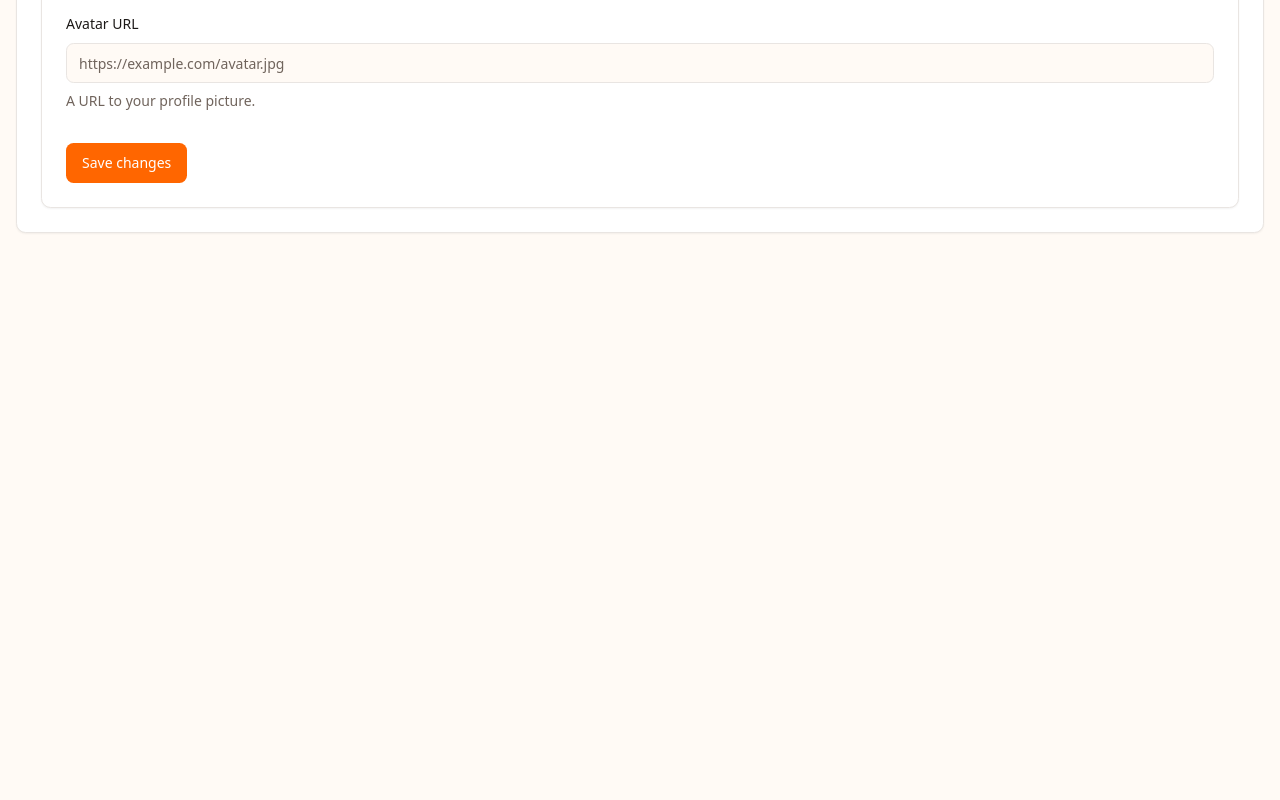
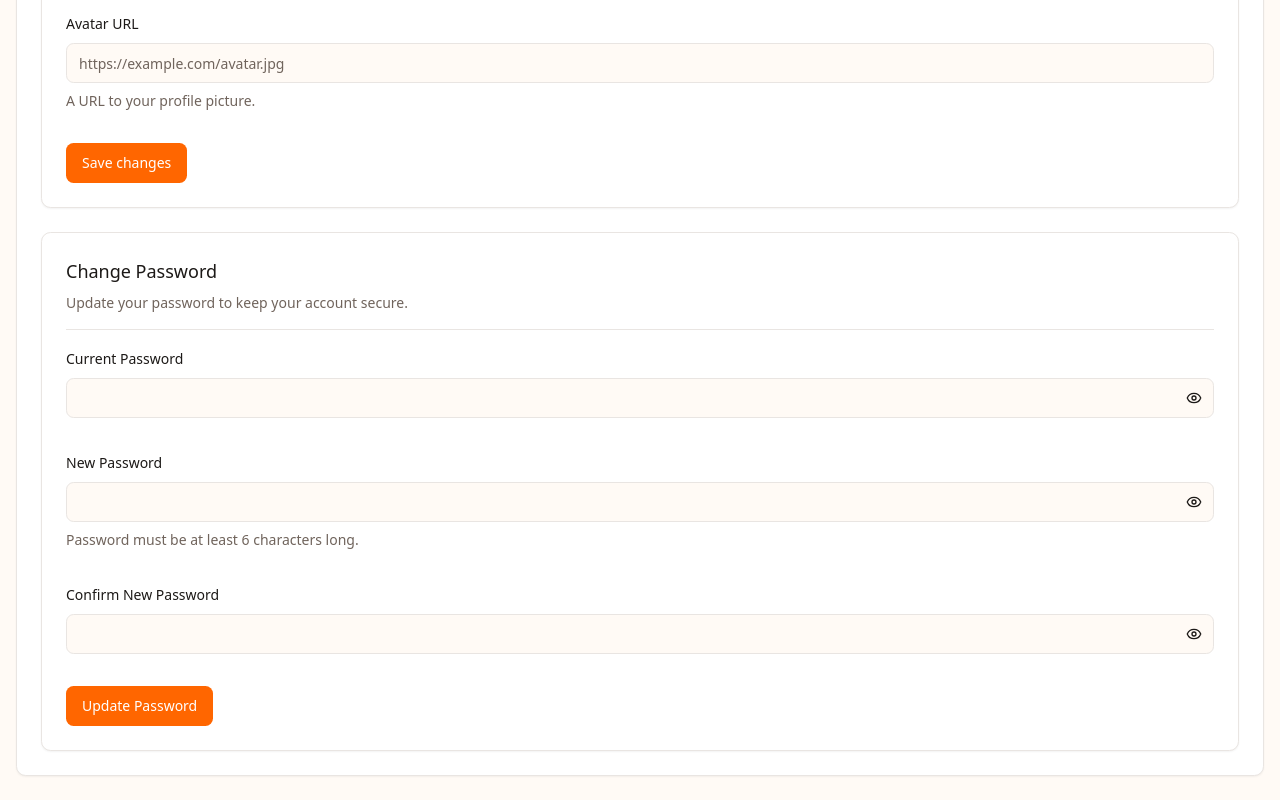
Before and after one commit to isiddharthsingh/futeur-wallet, a React (Vite) app: page /settings in a window 1280 px wide. Shown: the part 653-1453 px from the top of the page. Before the commit the page ends 910 px from the top, so only its background shows below. Built offline with nearby package versions, Linux system fonts and the light colour scheme.

Commit message:
Add edit password functionality
This commit adds the functionality to allow users to edit their login password.

```diff
--- a/src/components/SettingsForm.tsx
+++ b/src/components/SettingsForm.tsx
@@ -19,6 +19,7 @@ import { supabase } from "@/integrations/supabase/client"
 import { format } from "date-fns"
 import { Card, CardContent } from "./ui/card"
 import { Separator } from "./ui/separator"
+import { Eye, EyeOff } from "lucide-react"
 
 const formSchema = z.object({
   username: z.string().min(2, {
@@ -29,13 +30,41 @@ const formSchema = z.object({
   }).optional().or(z.literal('')),
 })
 
+const passwordFormSchema = z.object({
+  currentPassword: z.string().min(6, {
+    message: "Current password is required",
+  }),
+  newPassword: z.string().min(6, {
+    message: "Password must be at least 6 characters.",
+  }),
+  confirmPassword: z.string().min(6, {
+    message: "Please confirm your new password.",
+  }),
+}).refine((data) => data.newPassword === data.confirmPassword, {
+  message: "Passwords don't match",
+  path: ["confirmPassword"],
+});
+
 export function SettingsForm() {
   const { user } = useAuth();
+  const [showCurrentPassword, setShowCurrentPassword] = React.useState(false);
+  const [showNewPassword, setShowNewPassword] = React.useState(false);
+  const [showConfirmPassword, setShowConfirmPassword] = React.useState(false);
+
   const form = useForm<z.infer<typeof formSchema>>({
     resolver: zodResolver(formSchema),
     defaultValues: {
       username: "",
       avatar_url: "",
+    },
+  });
+
+  const passwordForm = useForm<z.infer<typeof passwordFormSchema>>({
+    resolver: zodResolver(passwordFormSchema),
+    defaultValues: {
+      currentPassword: "",
+      newPassword: "",
+      confirmPassword: "",
     },
   });
 
@@ -79,6 +108,21 @@ export function SettingsForm() {
     }
 
     toast.success("Profile updated successfully");
+  }
+
+  async function onPasswordSubmit(values: z.infer<typeof passwordFormSchema>) {
+    try {
+      const { error } = await supabase.auth.updateUser({
+        password: values.newPassword
+      });
+
+      if (error) throw error;
+
+      toast.success("Password updated successfully");
+      passwordForm.reset();
+    } catch (error: any) {
+      toast.error(error.message || "Failed to update password");
+    }
   }
 
   return (
@@ -163,6 +207,122 @@ export function SettingsForm() {
           </Form>
         </CardContent>
       </Card>
+
+      <Card>
+        <CardContent className="pt-6">
+          <div className="space-y-2">
+            <h3 className="text-lg font-medium">Change Password</h3>
+            <p className="text-sm text-muted-foreground">
+              Update your password to keep your account secure.
+            </p>
+          </div>
+          <Separator className="my-4" />
+          <Form {...passwordForm}>
+            <form onSubmit={passwordForm.handleSubmit(onPasswordSubmit)} className="space-y-8">
+              <FormField
+                control={passwordForm.control}
+                name="currentPassword"
+                render={({ field }) => (
+                  <FormItem>
+                    <FormLabel>Current Password</FormLabel>
+                    <div className="relative">
+                      <FormControl>
+                        <Input
+                          type={showCurrentPassword ? "text" : "password"}
+                          {...field}
+                        />
+                      </FormControl>
+                      <Button
+                        type="button"
+                        variant="ghost"
+                        size="icon"
+                        className="absolute right-0 top-0 h-full"
+                        onClick={() => setShowCurrentPassword(!showCurrentPassword)}
+                      >
+                        {showCurrentPassword ? (
+                          <EyeOff className="h-4 w-4" />
+                        ) : (
+                          <Eye className="h-4 w-4" />
+                        )}
+                      </Button>
+                    </div>
+                    <FormMessage />
+                  </FormItem>
+                )}
+              />
+
+              <FormField
+                control={passwordForm.control}
+                name="newPassword"
+                render={({ field }) => (
+                  <FormItem>
+                    <FormLabel>New Password</FormLabel>
+                    <div className="relative">
+                      <FormControl>
+                        <Input
+                          type={showNewPassword ? "text" : "password"}
+                          {...field}
+                        />
+                      </FormControl>
+                      <Button
+                        type="button"
+                        variant="ghost"
+                        size="icon"
+                        className="absolute right-0 top-0 h-full"
+                        onClick={() => setShowNewPassword(!showNewPassword)}
+                      >
+                        {showNewPassword ? (
+                          <EyeOff className="h-4 w-4" />
+                        ) : (
+                          <Eye className="h-4 w-4" />
+                        )}
+                      </Button>
+                    </div>
+                    <FormDescription>
+                      Password must be at least 6 characters long.
+                    </FormDescription>
+                    <FormMessage />
+                  </FormItem>
+                )}
+              />
+
+              <FormField
+                control={passwordForm.control}
+                name="confirmPassword"
+                render={({ field }) => (
+                  <FormItem>
+                    <FormLabel>Confirm New Password</FormLabel>
+                    <div className="relative">
+                      <FormControl>
+                        <Input
+                          type={showConfirmPassword ? "text" : "password"}
+                          {...field}
+                        />
+                      </FormControl>
+                      <Button
+                        type="button"
+                        variant="ghost"
+                        size="icon"
+                        className="absolute right-0 top-0 h-full"
+                        onClick={() => setShowConfirmPassword(!showConfirmPassword)}
+                      >
+                        {showConfirmPassword ? (
+                          <EyeOff className="h-4 w-4" />
+                        ) : (
+                          <Eye className="h-4 w-4" />
+                        )}
+                      </Button>
+                    </div>
+                    <FormMessage />
+                  </FormItem>
+                )}
+              />
+
+              <Button type="submit">Update Password</Button>
+            </form>
+          </Form>
+        </CardContent>
+      </Card>
     </div>
   );
 }
--- a/src/pages/Login.tsx
+++ b/src/pages/Login.tsx
@@ -1,4 +1,3 @@
-
 import { useState } from "react";
 import { useNavigate } from "react-router-dom";
 import { Shield, Lock } from "lucide-react";
@@ -10,6 +9,7 @@ import { ThemeToggle } from "@/components/theme-toggle";
 import { Tabs, TabsContent, TabsList, TabsTrigger } from "@/components/ui/tabs";
 import { useAuth } from "@/contexts/AuthContext";
 import { toast } from "sonner";
+import { supabase } from "@/lib/supabase";
 
 export default function Login() {
   const [email, setEmail] = useState("");
@@ -88,6 +88,27 @@ export default function Login() {
                         required
                       />
                     </div>
+                    <div className="flex justify-end">
+                      <Button
+                        type="button"
+                        variant="link"
+                        className="px-0 text-sm"
+                        onClick={() => {
+                          const email = prompt("Please enter your email to receive a password reset link:");
+                          if (email) {
+                            supabase.auth.resetPasswordForEmail(email)
+                              .then(() => {
+                                toast.success("Password reset instructions sent to your email");
+                              })
+                              .catch((error) => {
+                                toast.error(error.message || "Failed to send reset instructions");
+                              });
+                          }
+                        }}
+                      >
+                        Forgot password?
+                      </Button>
+                    </div>
                     <Button type="submit" className="w-full" disabled={isLoading}>
                       {isLoading ? "Signing in..." : "Sign In"}
                     </Button>
```
